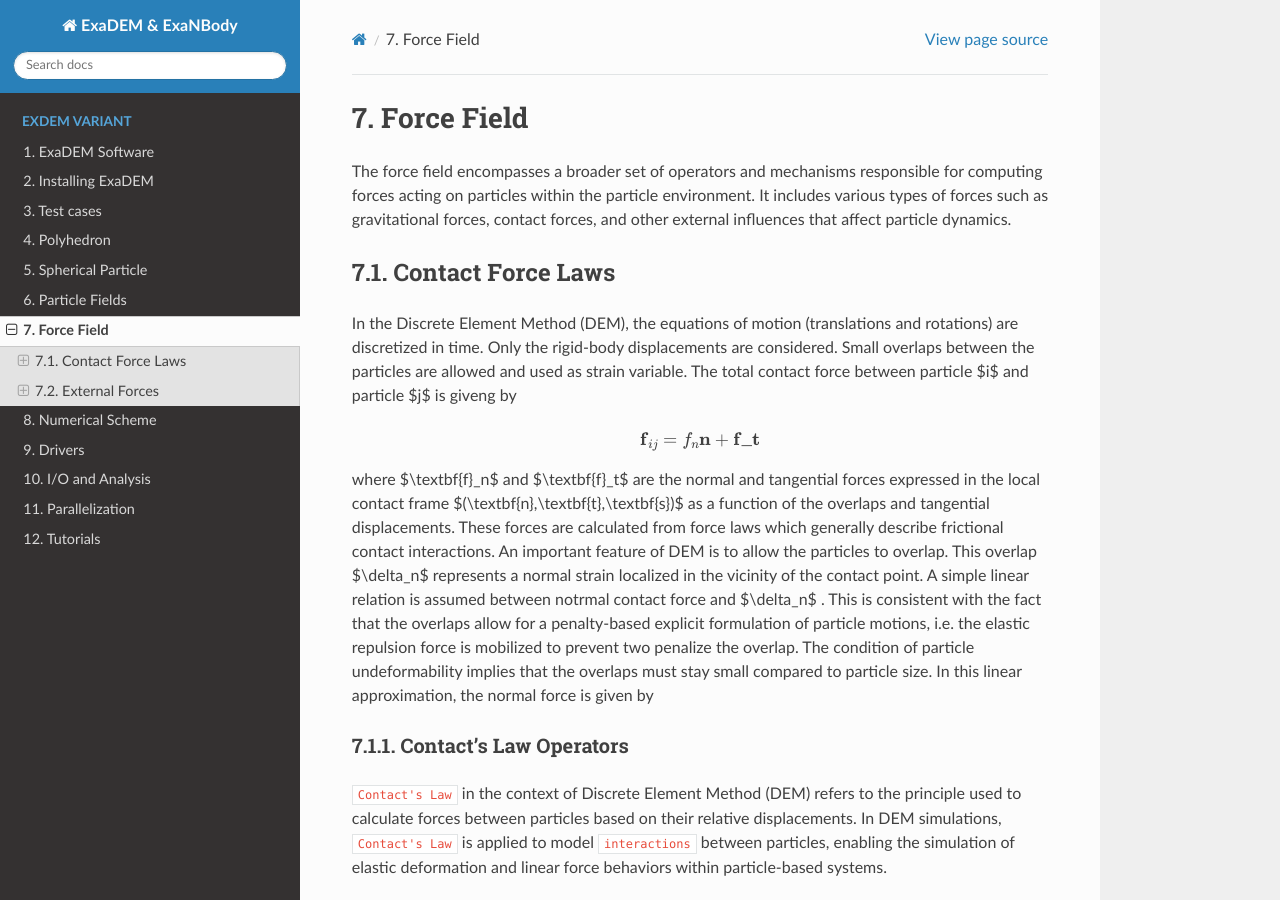
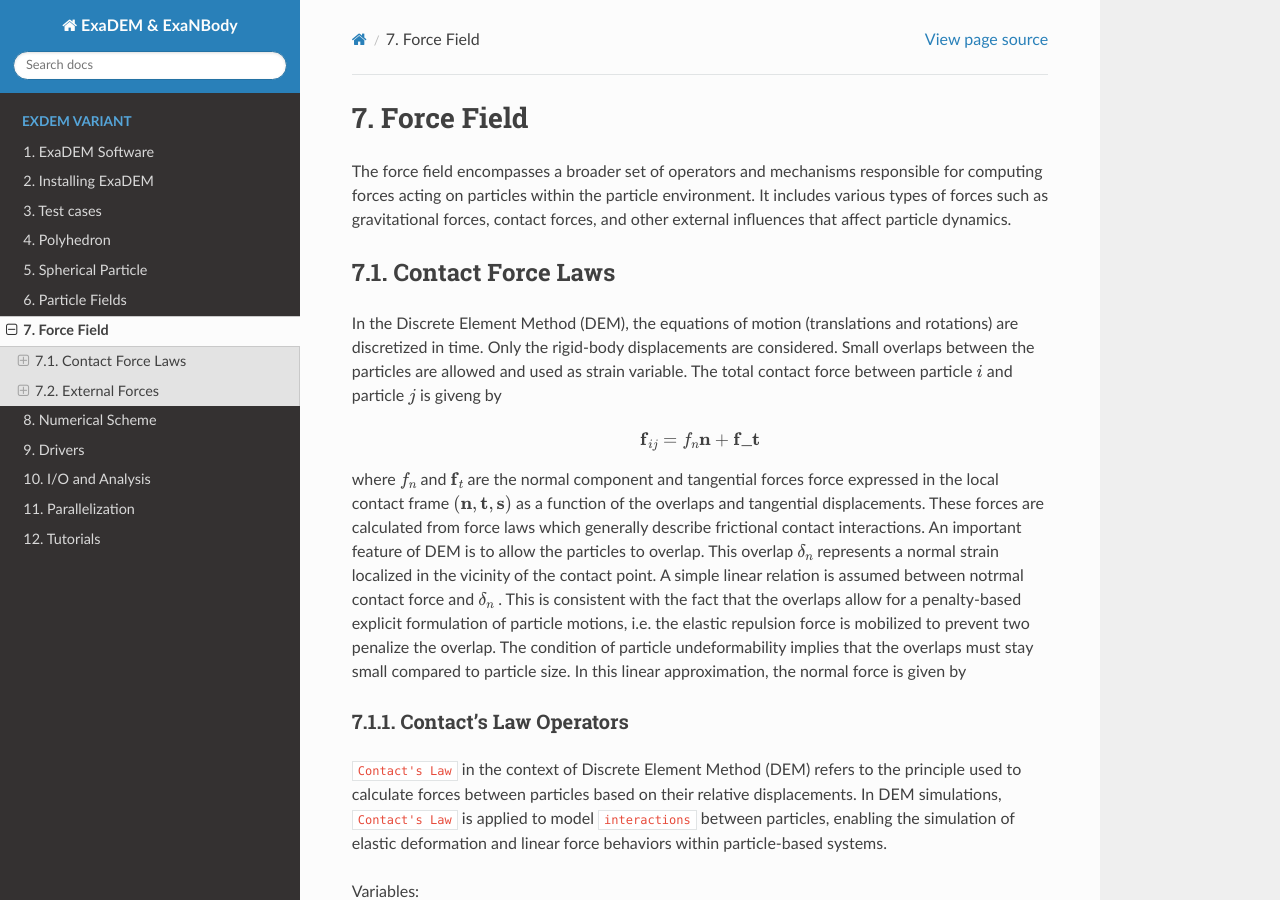
Before and after one commit to Collab4exaNBody/doc_exaDEM, a Sphinx documentation site: the page built from docs/source/project_exaDEM/ForceField.rst, in a window 1280 px wide and 900 px high. Built offline with Sphinx 7.4.7 and the Read the Docs theme 3.1.0, drawn with Linux system fonts in a browser that asks for light colours.

Commit message:
Update ForceField.rst

```diff
--- a/docs/source/project_exaDEM/ForceField.rst
+++ b/docs/source/project_exaDEM/ForceField.rst
@@ -6,12 +6,12 @@
 Contact Force Laws
 --------------
 
-In the Discrete Element Method (DEM), the equations of motion (translations and rotations) are discretized in time. Only the rigid-body displacements are considered. Small overlaps between the particles are allowed and used as strain variable. The total contact force between particle $i$ and particle $j$ is giveng by
+In the Discrete Element Method (DEM), the equations of motion (translations and rotations) are discretized in time. Only the rigid-body displacements are considered. Small overlaps between the particles are allowed and used as strain variable. The total contact force between particle :math:`i` and particle :math:`j` is giveng by
 
 .. math::
  \textbf{f}_{ij} = f_n \textbf{n}  +  \textbf{f_t}
 
-where $\\textbf{f}_n$ and $\\textbf{f}_t$ are the normal and tangential forces expressed in the local contact frame $(\\textbf{n},\\textbf{t},\\textbf{s})$ as a function of the overlaps and tangential displacements. These forces are calculated from force laws which generally describe frictional contact interactions. An important feature of DEM is to allow the particles to overlap. This overlap $\\delta_n$ represents a normal strain localized in the vicinity of the contact point. A simple linear relation is assumed between notrmal contact force and $\\delta_n$ . This is consistent with the fact that the overlaps allow for a penalty-based explicit formulation of particle motions, i.e. the elastic repulsion force is mobilized to prevent two penalize the overlap. The condition of particle undeformability implies that the overlaps must stay small compared to particle size. In this linear approximation, the normal force is given by
+where :math:`f_n` and :math:`\textbf{f}_t` are the normal component and tangential forces force expressed in the local contact frame :math:`(\textbf{n},\textbf{t},\textbf{s})` as a function of the overlaps and tangential displacements. These forces are calculated from force laws which generally describe frictional contact interactions. An important feature of DEM is to allow the particles to overlap. This overlap :math:`\delta_n` represents a normal strain localized in the vicinity of the contact point. A simple linear relation is assumed between notrmal contact force and :math:`\delta_n` . This is consistent with the fact that the overlaps allow for a penalty-based explicit formulation of particle motions, i.e. the elastic repulsion force is mobilized to prevent two penalize the overlap. The condition of particle undeformability implies that the overlaps must stay small compared to particle size. In this linear approximation, the normal force is given by
 
 
 
```
